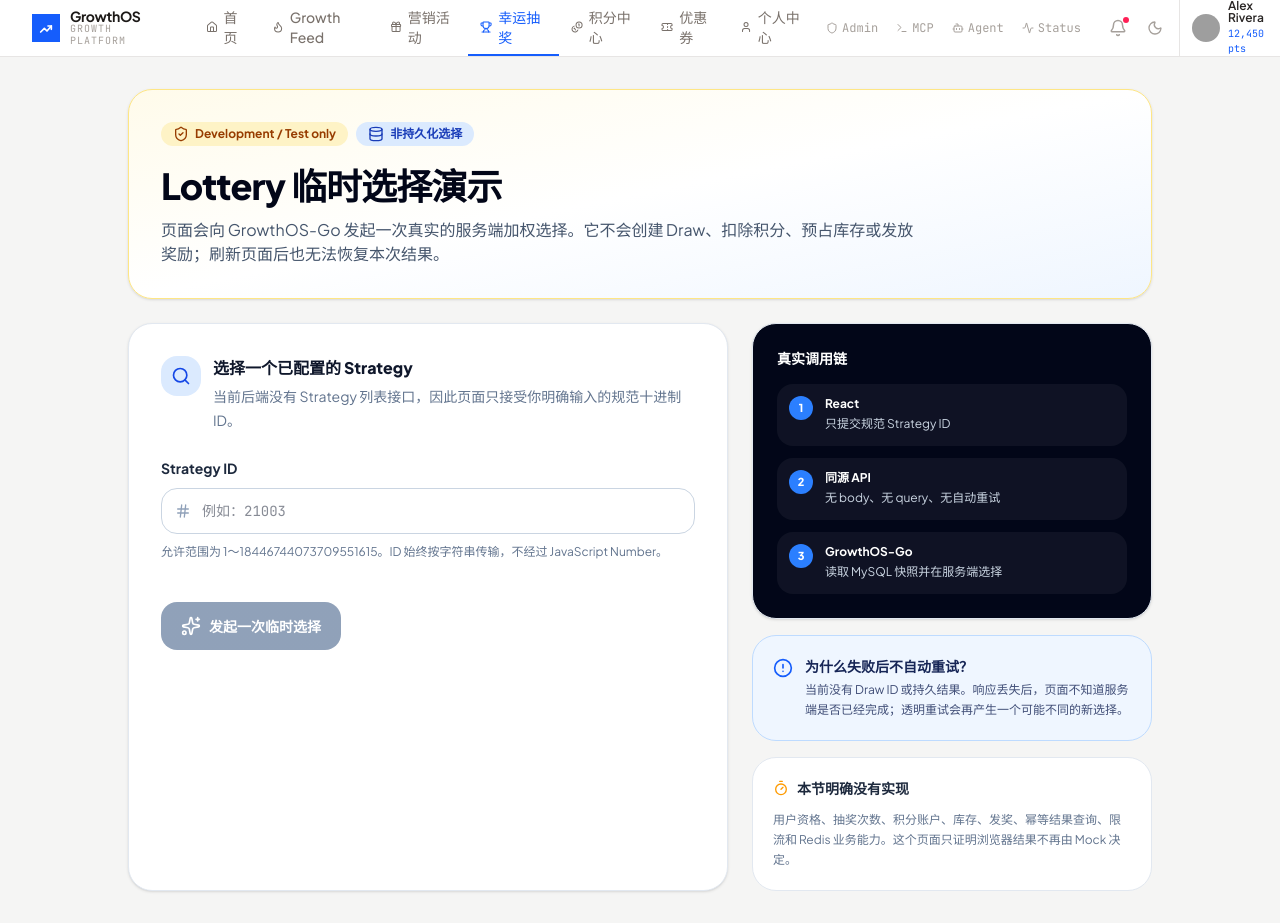
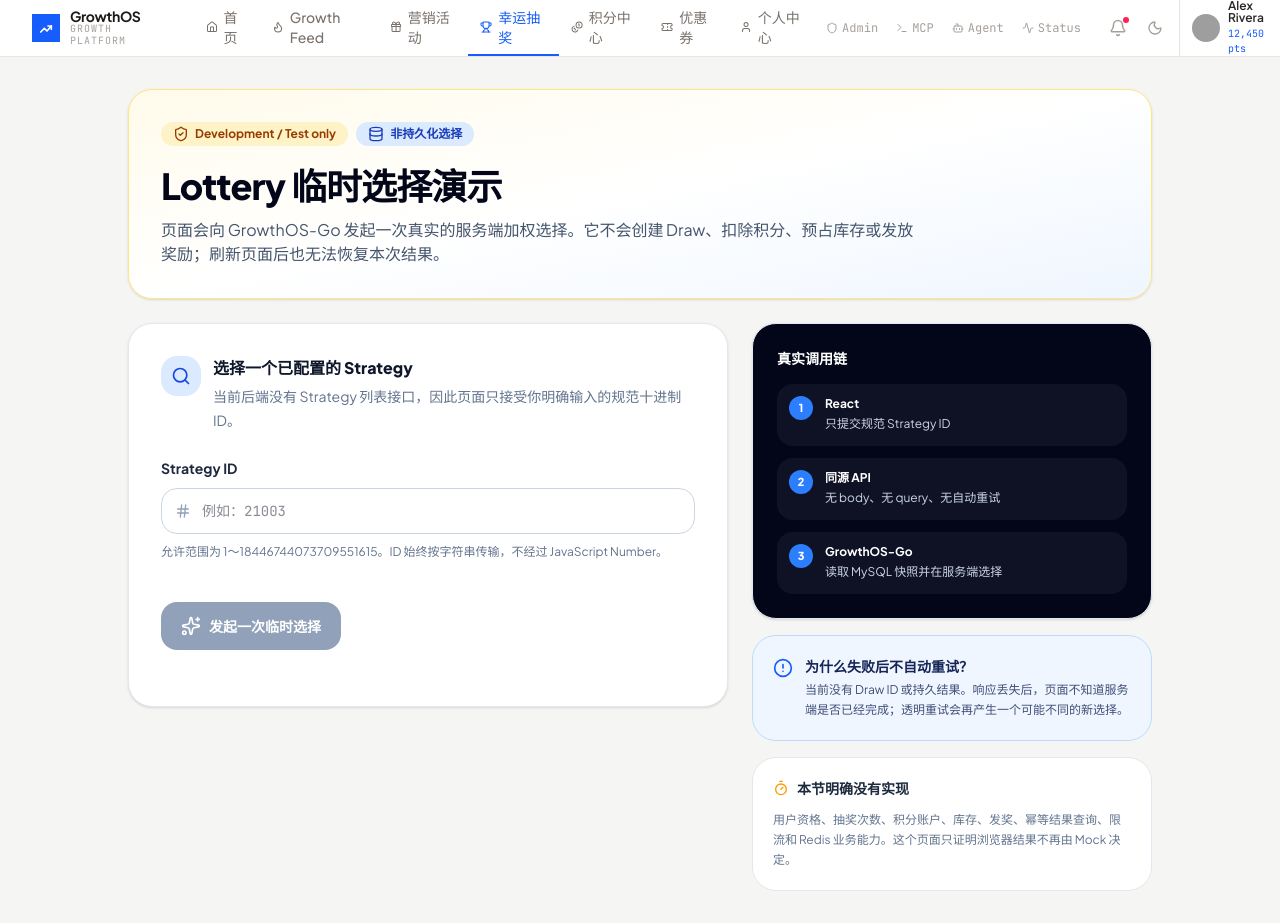
Before and after one commit to Atingaii/GrowthOS-Go, a React (Vite) app in the folder web/: page /lottery in a window 1280 px wide. Built offline with nearby package versions, Linux system fonts and the light colour scheme; grey boxes are pictures that could not be loaded; the HTML template or start-up script is replaced by a standard one.

Commit message:
fix(web): align lottery page panels

```diff
--- a/web/src/pages/user/lottery/LotteryPage.tsx
+++ b/web/src/pages/user/lottery/LotteryPage.tsx
@@ -158,7 +158,7 @@
         </div>
       </header>
 
-      <section className="grid gap-6 lg:grid-cols-[minmax(0,1.2fr)_minmax(280px,0.8fr)]">
+      <section className="grid items-start gap-6 lg:grid-cols-[minmax(0,1.2fr)_minmax(280px,0.8fr)]">
         <div
           className="rounded-3xl border border-slate-200 bg-white p-6 shadow-sm dark:border-slate-800 dark:bg-slate-900 sm:p-8"
           aria-busy={selecting}
```
